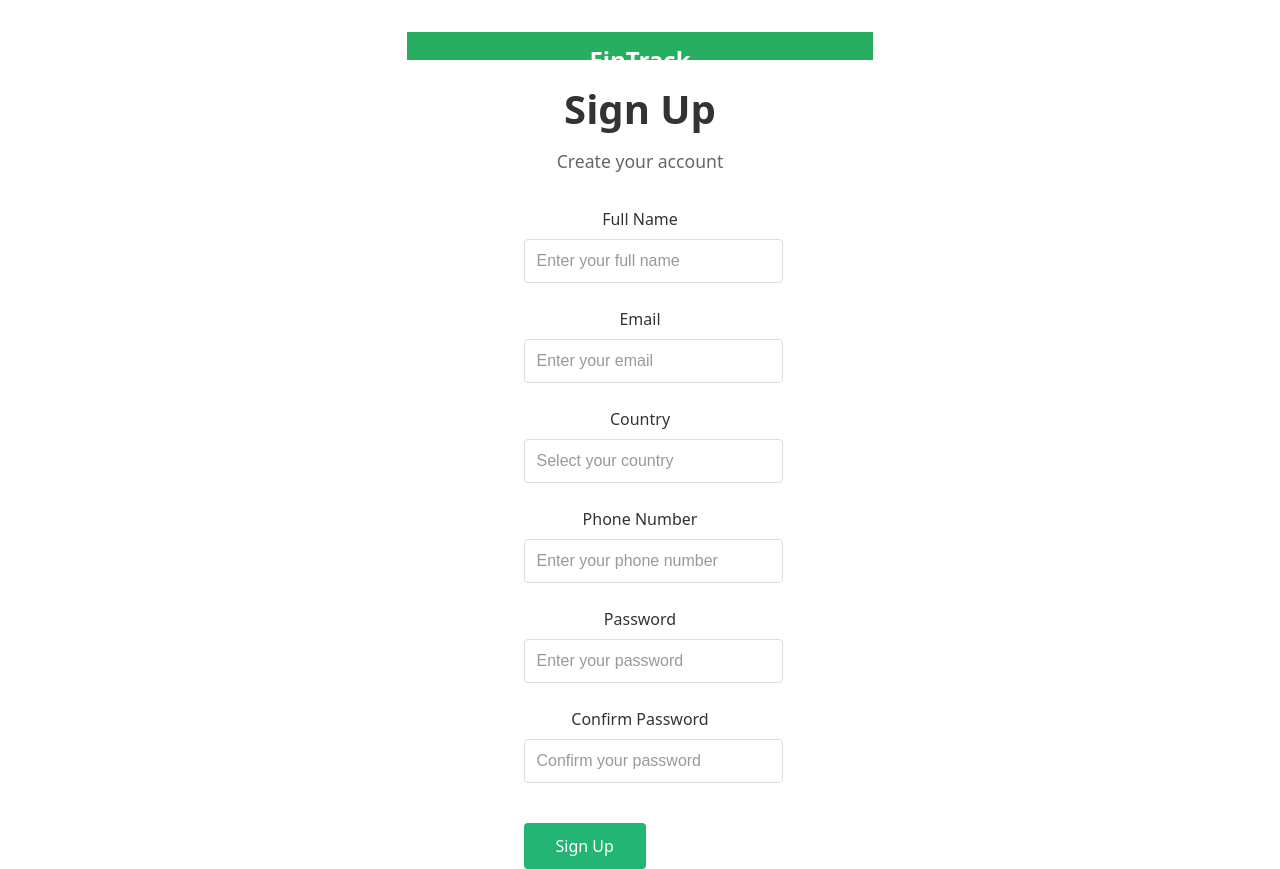
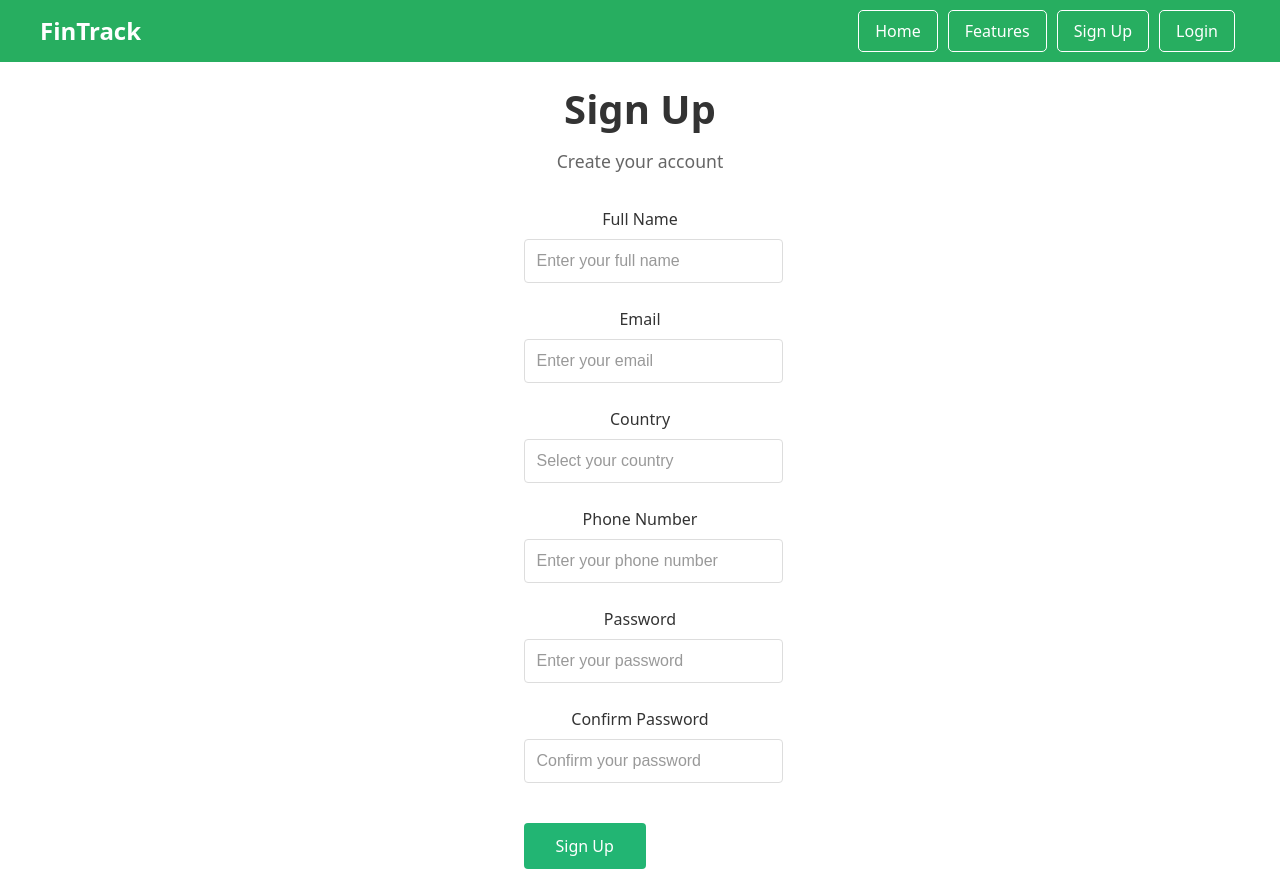
Before and after one commit to ErcModel3/personal-finance-tracker, a React (Vite) app: page /signup in a window 1280 px wide. Built offline with nearby package versions, Linux system fonts and the light colour scheme.

Commit message:
Fixed the navbar so it now looks like the figma design

```diff
--- a/src/components/Navbar.css
+++ b/src/components/Navbar.css
@@ -2,36 +2,58 @@
 
 /* Navbar container */
 .navbar {
-    background-color: #27AE60; /* Green background */
-    padding: 10px 20px; /* Spacing inside the navbar */
+    position: fixed;
+    top: 0;
+    left: 0;
+    width: 100%;
+    z-index: 1000;
+    background-color: #27AE60;
+    padding: 10px 0;
+}
+
+/* Inner container for centering */
+.navbar .container {
+    display: flex;
+    justify-content: space-between;
+    align-items: center;
+    width: 100%;
+    max-width: 1200px; /* Adjust based on your preferred container width */
+    margin: 0 auto;
+    padding: 0 20px;
 }
 
 /* Brand/Title on the left */
 .navbar-brand {
-    color: #FFFFFF; /* White text */
-    font-size: 24px; /* Larger font size */
-    font-weight: bold; /* Bold text */
+    color: #FFFFFF;
+    font-size: 24px;
+    font-weight: bold;
+    text-decoration: none;
 }
 
-/* Navigation buttons */
+/* Navigation links container */
 .navbar-nav {
     display: flex;
     align-items: center;
 }
 
-.nav-link {
-    background-color: #27AE60; /* Green background */
-    color: #FFFFFF; /* White text */
-    margin: 0 10px; /* Spacing between buttons */
-    border: 1px solid #FFFFFF; /* White border */
-    border-radius: 5px; /* Rounded corners */
-    padding: 8px 16px; /* Button padding */
-    cursor: pointer; /* Pointer cursor on hover */
-    font-size: 16px; /* Button text size */
-    transition: background-color 0.3s ease; /* Smooth hover transition */
+.ms-auto {
+    margin-left: auto; /* This ensures items are pushed to the right */
 }
 
-/* Hover effect for buttons */
+.nav-link {
+    background-color: #27AE60;
+    color: #FFFFFF;
+    margin: 0 5px;
+    border: 1px solid #FFFFFF;
+    border-radius: 5px;
+    padding: 8px 16px;
+    cursor: pointer;
+    font-size: 16px;
+    transition: background-color 0.3s ease;
+    text-decoration: none;
+    display: inline-block;
+}
+
 .nav-link:hover {
-    background-color: #1E8449; /* Slightly darker green on hover */
+    background-color: #1E8449;
 }
```
